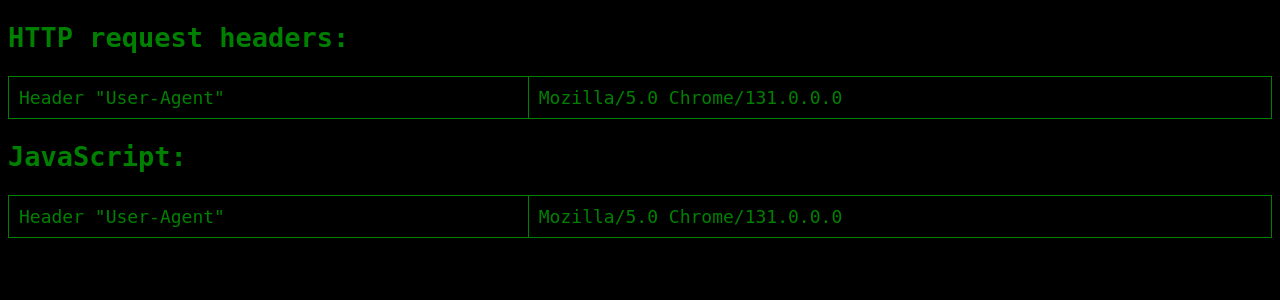
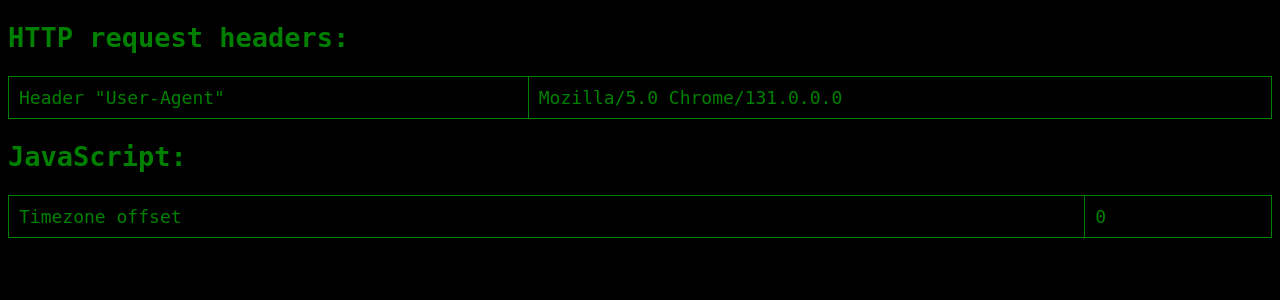
Before and after one commit to jtherrmann/fingerprint, a Flask app: page /fingerprint in a window 1280 px wide. Shown: the top 300 px of the page. Run offline with Flask 2, Linux system fonts and the light colour scheme.

Commit message:
Add timezone to JS fingerprint, remove user agent

```diff
--- a/fingerprint/__init__.py
+++ b/fingerprint/__init__.py
@@ -18,6 +18,7 @@ def fingerprint():
 
 @app.route('/fingerprint-js', methods=['POST'])
 def fingerprint_js():
+    data = request.form.to_dict()
     return jsonify(
-        header_user_agent=request.headers['User-Agent']
+        timezoneOffset=data['timezoneOffset']
     )
--- a/fingerprint/static/fingerprint.js
+++ b/fingerprint/static/fingerprint.js
@@ -1,9 +1,12 @@
 function fingerprint() {
     $.post({
         url: '/fingerprint-js',
-        data: {},
+        data: {
+            // https://developer.mozilla.org/en-US/docs/Web/JavaScript/Reference/Global_Objects/Date/getTimezoneOffset
+            timezoneOffset: new Date().getTimezoneOffset()
+        },
         success: function(response) {
-            $('#header-user-agent').text(response.header_user_agent);
+            $('#timezone-offset').text(response.timezoneOffset);
             $('#js-results').show();
         },
         error: function(error) {
--- a/fingerprint/templates/fingerprint.html
+++ b/fingerprint/templates/fingerprint.html
@@ -19,8 +19,8 @@
     <h2>JavaScript:</h2>
     <table id="js-results" hidden>
       <tr>
-        <td>Header "User-Agent"</td>
-        <td id="header-user-agent"></td>
+        <td>Timezone offset</td>
+        <td id="timezone-offset"></td>
       </tr>
     </table>
     <div id="js-fingerprint-error"></div>
```
